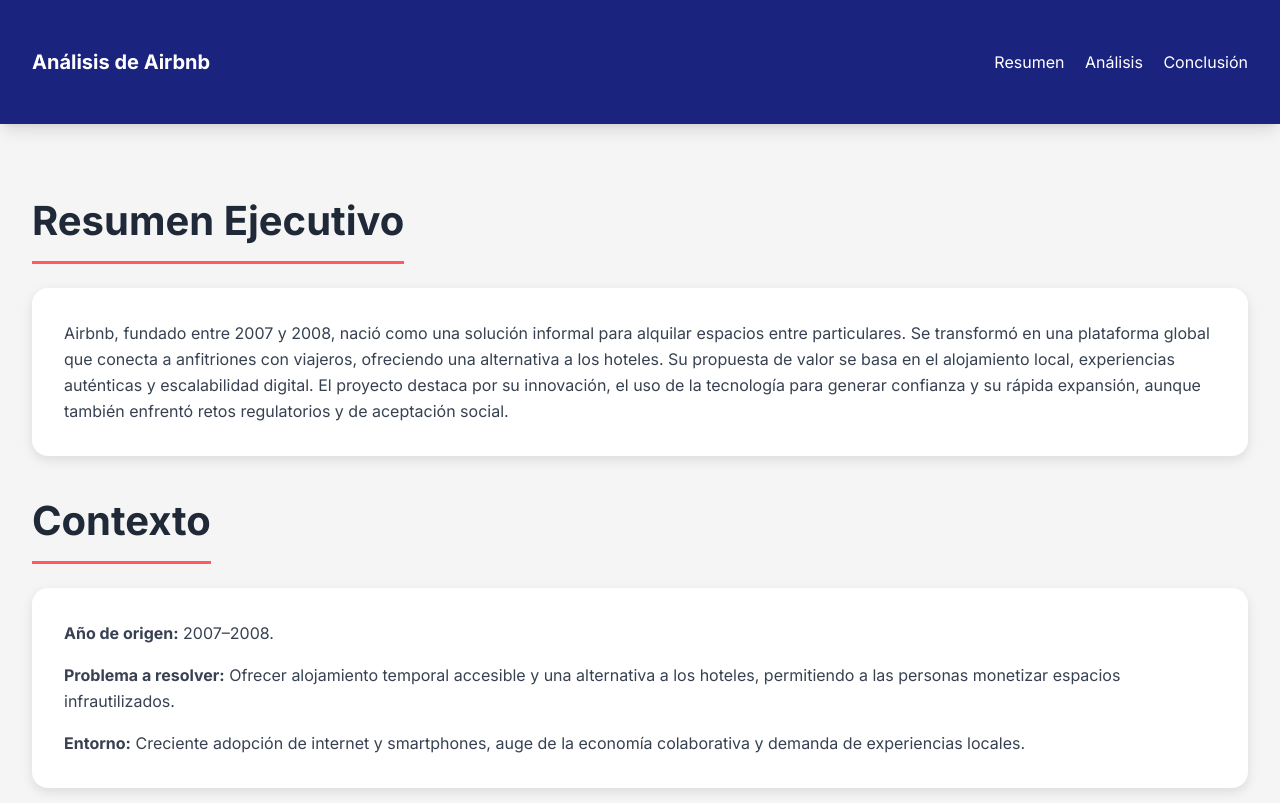
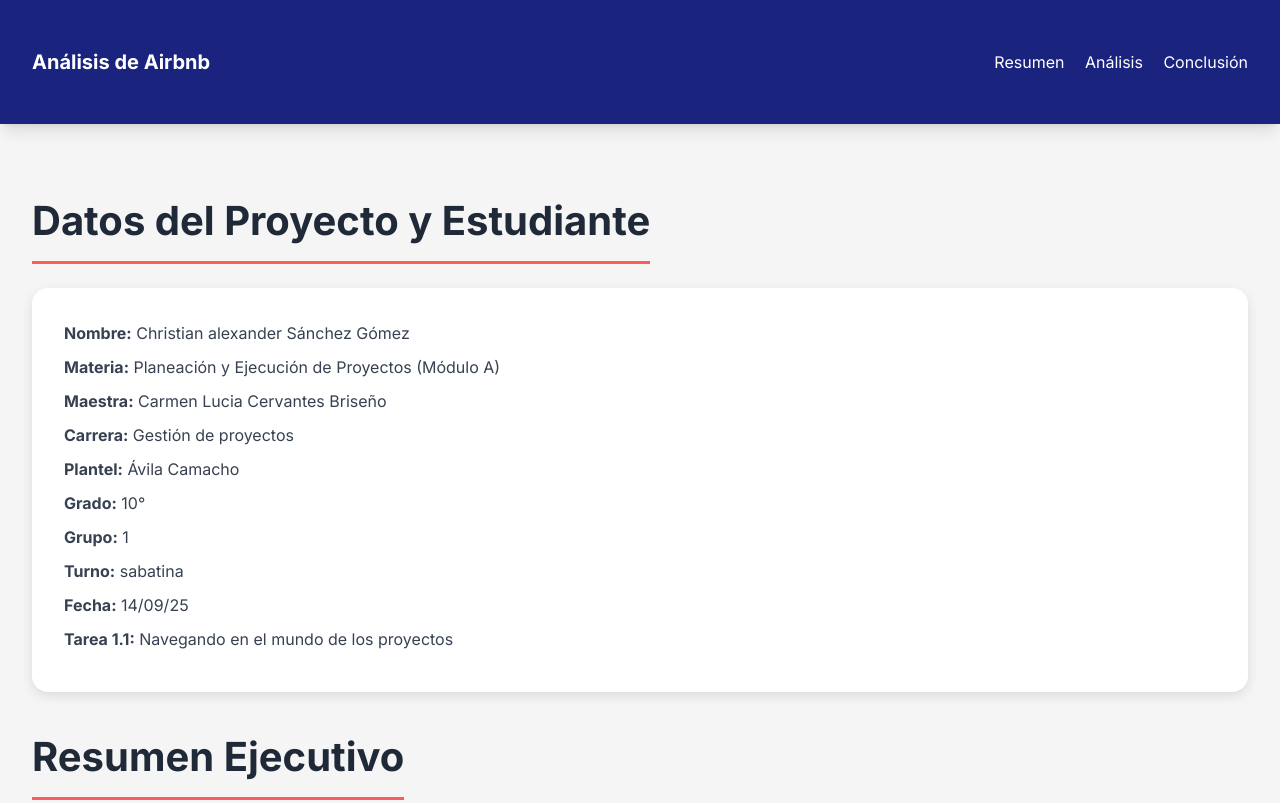
Before and after one commit to 14152casg/proyecto-airbnb-1.1, a plain HTML site: page index.html in a window 1280 px wide. Shown: the top 803 px of the page. Drawn offline with nearby package versions, Linux system fonts and the light colour scheme.

Commit message:
index.html

```diff
--- a/index.html
+++ b/index.html
@@ -106,6 +106,23 @@
     </nav>
 
     <div class="container mt-8">
+
+        <!-- Sección de Datos del Proyecto y Estudiante -->
+        <section id="datos-personales">
+            <h2 class="section-title text-gray-800">Datos del Proyecto y Estudiante</h2>
+            <div class="card">
+                <p class="text-gray-700 mb-2"><strong>Nombre:</strong> Christian alexander Sánchez Gómez</p>
+                <p class="text-gray-700 mb-2"><strong>Materia:</strong> Planeación y Ejecución de Proyectos (Módulo A)</p>
+                <p class="text-gray-700 mb-2"><strong>Maestra:</strong> Carmen Lucia Cervantes Briseño</p>
+                <p class="text-gray-700 mb-2"><strong>Carrera:</strong> Gestión de proyectos</p>
+                <p class="text-gray-700 mb-2"><strong>Plantel:</strong> Ávila Camacho</p>
+                <p class="text-gray-700 mb-2"><strong>Grado:</strong> 10°</p>
+                <p class="text-gray-700 mb-2"><strong>Grupo:</strong> 1</p>
+                <p class="text-gray-700 mb-2"><strong>Turno:</strong> sabatina</p>
+                <p class="text-gray-700 mb-2"><strong>Fecha:</strong> 14/09/25</p>
+                <p class="text-gray-700 mb-2"><strong>Tarea 1.1:</strong> Navegando en el mundo de los proyectos</p>
+            </div>
+        </section>
 
         <!-- Sección de Resumen Ejecutivo -->
         <section id="resumen" class="pt-20 -mt-20">
@@ -314,6 +331,8 @@
                     <li>Airbnb. (2023). *Acerca de Airbnb*. Recuperado de https://www.airbnb.mx/about/</li>
                     <li>Buscaglia, P. (2018). *Entrevista personal sobre la historia de Airbnb*. [Comunicación personal].</li>
                     <li>Statista. (2022). *Revenue of Airbnb from 2012 to 2021*. Recuperado de https://www.statista.com/statistics/444222/airbnbs-annual-revenue/</li>
+                    <li>Raeburn, A. (2024, 1 julio). Análisis FODA: qué es y cómo usarlo (con ejemplos) [2024] • Asana. Asana. https://asana.com/es/resources/swot-analysis</li>
+                    <li>Pérez, A. (2024, 13 noviembre). Los 6 factores que más influyen en el éxito de un proyecto. OBS Business School. https://www.obsbusiness.school/blog/los-6-factores-que-mas-influyen-en-el-exito-de-un-proyecto</li>
                 </ul>
             </div>
         </section>
```
